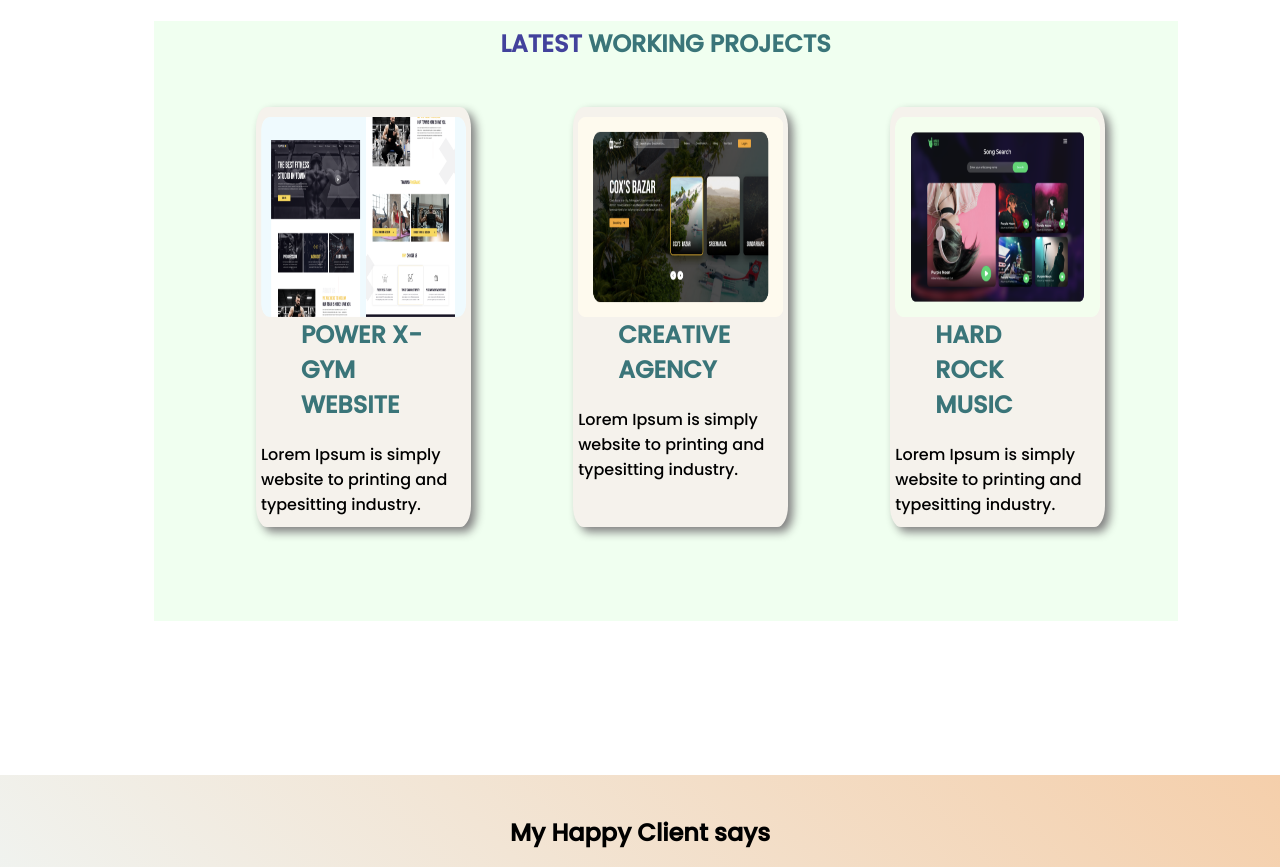
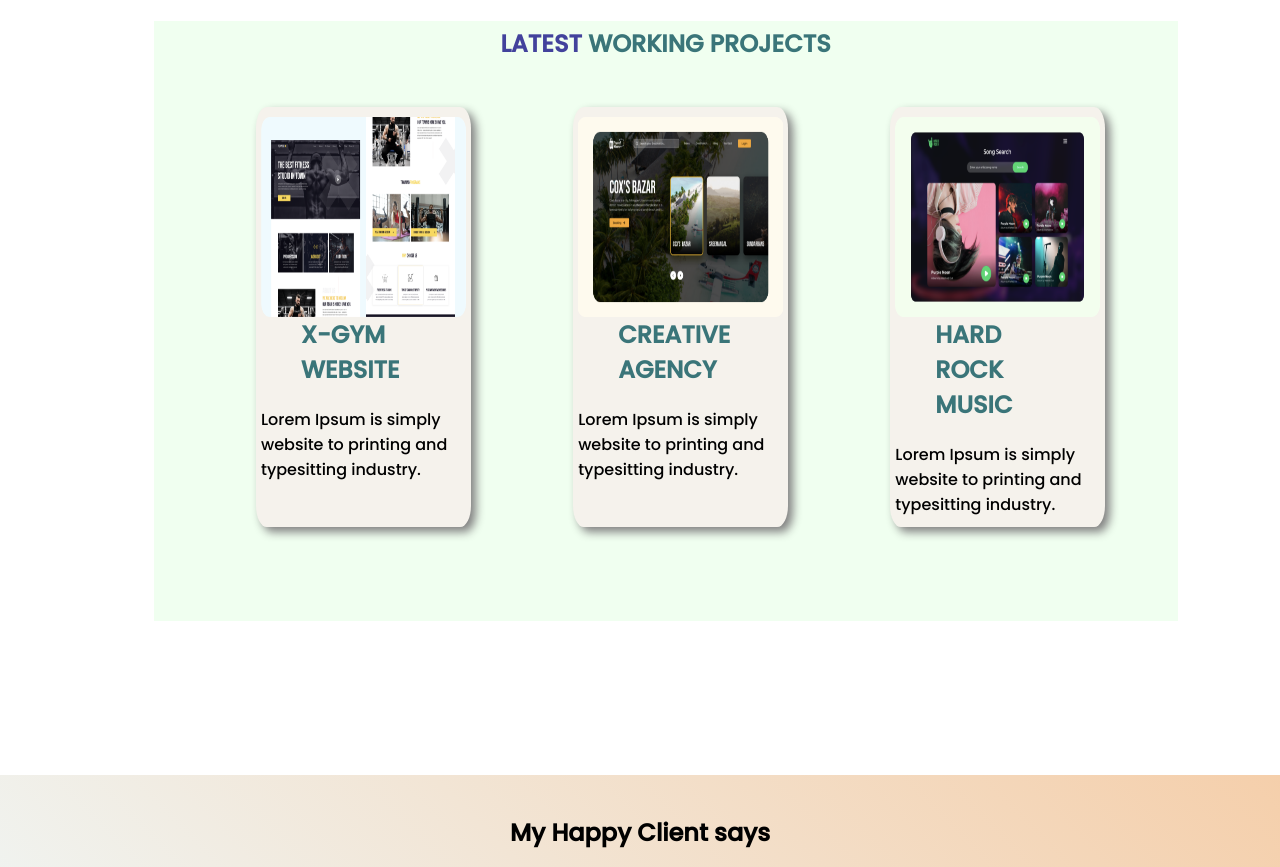
Before and after one commit to RIyan30019/assignment1, a plain HTML site: page index.html in a window 1280 px wide. Shown: the part 1240-2107 px from the top of the page. Drawn offline with Linux system fonts and the light colour scheme.

Commit message:
correction

```diff
--- a/index.html
+++ b/index.html
@@ -59,7 +59,7 @@
 
 
         <img src="images/image 4.png">
-        <h2>POWER X-GYM WEBSITE </h2>
+        <h2>X-GYM WEBSITE </h2>
         <p>Lorem Ipsum is simply website to printing and typesitting industry.</p>
     </div>
 
```
